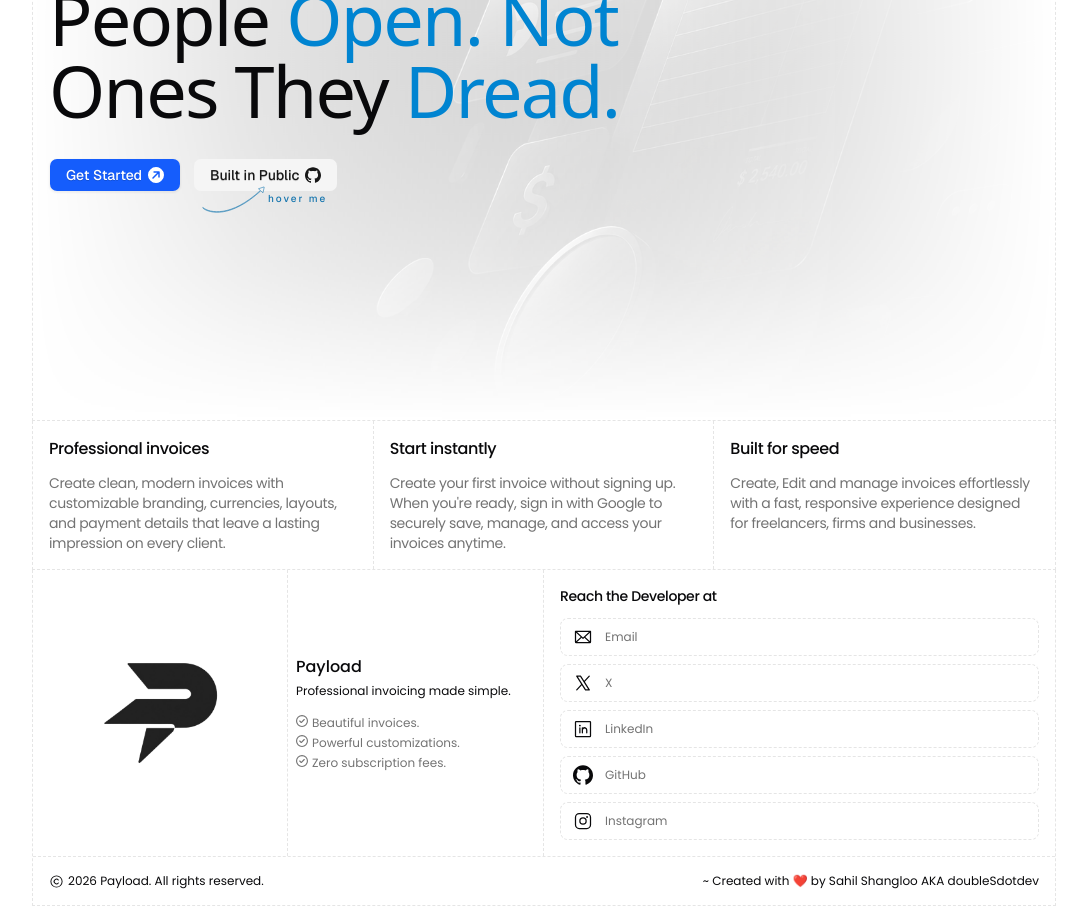
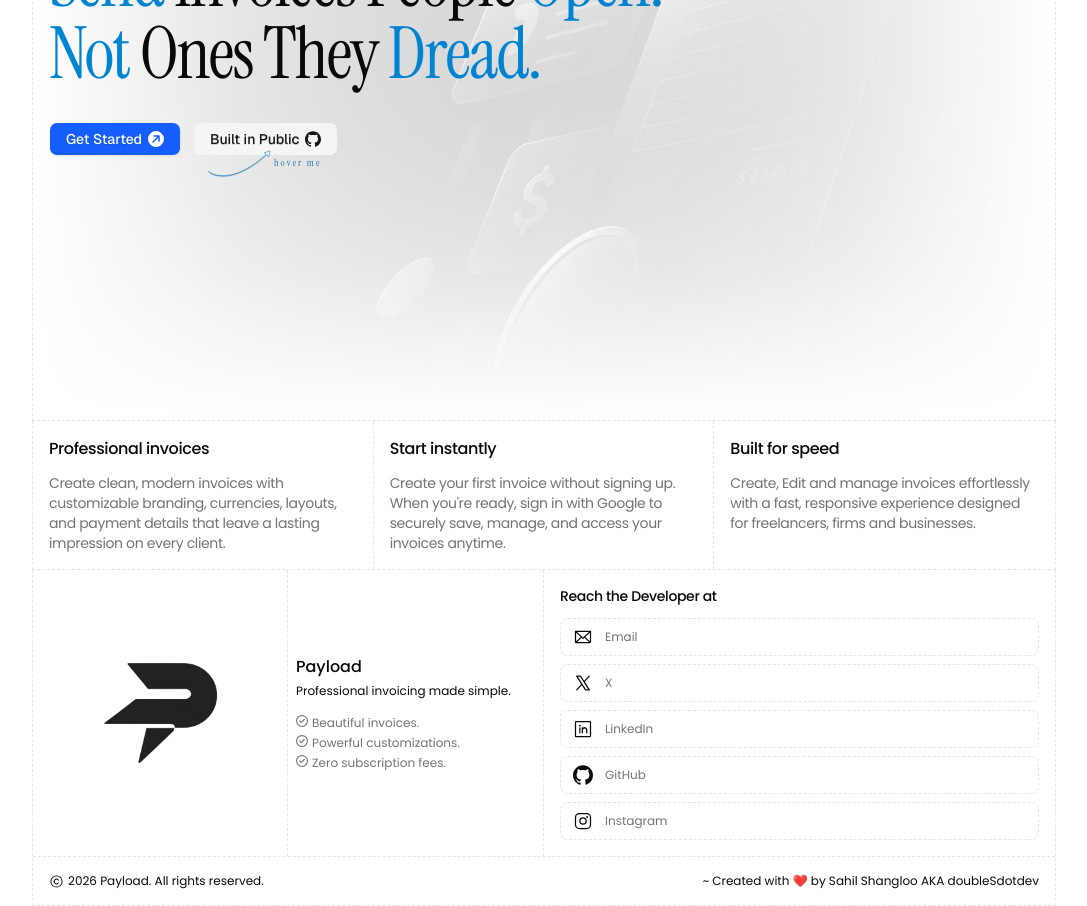
Before and after one commit to SAHILSHANGLOO35/payload, a Next.js app in the folder apps/web/: page / in a window 1280 px wide. Shown: the part 1120-2026 px from the top of the page, without its empty margins (96-1183 px from the left). Built offline with nearby package versions, Linux system fonts and the light colour scheme.

Commit message:
Global update

```diff
--- a/apps/web/components/highlights.tsx
+++ b/apps/web/components/highlights.tsx
@@ -1,6 +1,6 @@
 import React from "react"
 import { SiGithub } from "react-icons/si"
-import { FaArrowTurnDown, FaCircleArrowRight } from "react-icons/fa6"
+import { FaCircleArrowRight } from "react-icons/fa6"
 import { Container } from "./container"
 import { Button } from "@workspace/ui/components/button"
 import { TwistyArrow } from "./icons/twisty-arrow"
--- a/packages/ui/src/styles/globals.css
+++ b/packages/ui/src/styles/globals.css
@@ -49,6 +49,7 @@
   --radius-4xl: calc(var(--radius) * 2.6);
   --font-geist: var(--font-geist);
   --font-poppins: var(--font-poppins);
+  --font-instrument-serif: var(--font-instrument-serif);
 }
 
 :root {
```
Also changed, not shown: 1 other file (tests, documents, lock files or other folders).
